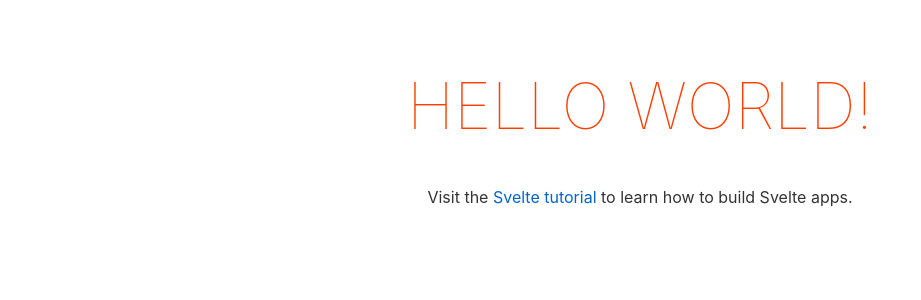
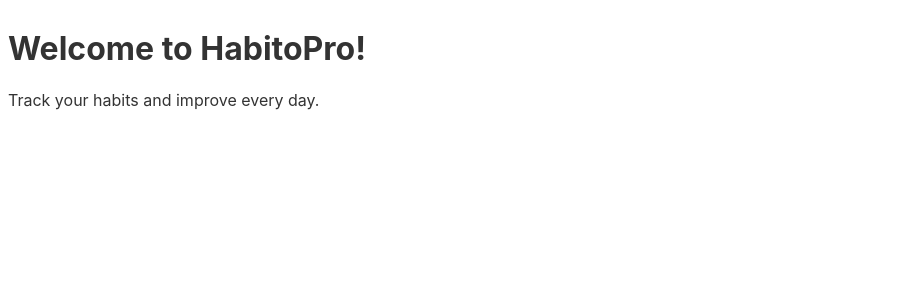
Before and after one commit to Frenxys/habito-pro, a Svelte app: page / in a window 1280 px wide. Shown: the top 300 px of the page, without its empty margins (0-921 px from the left). Built offline with nearby package versions, Linux system fonts and the light colour scheme.

Commit message:
Setup del progetto base

```diff
--- a/src/App.svelte
+++ b/src/App.svelte
@@ -1,30 +1,16 @@
 <script>
-	export let name;
+    import { Router, Route } from "svelte-routing";
+    import Home from "./routes/Home.svelte";
 </script>
 
-<main>
-	<h1>Hello {name}!</h1>
-	<p>Visit the <a href="https://svelte.dev/tutorial">Svelte tutorial</a> to learn how to build Svelte apps.</p>
-</main>
+<Router>
+    <Route path="/" component={Home} />
+</Router>
 
 <style>
-	main {
-		text-align: center;
-		padding: 1em;
-		max-width: 240px;
-		margin: 0 auto;
-	}
-
-	h1 {
-		color: #ff3e00;
-		text-transform: uppercase;
-		font-size: 4em;
-		font-weight: 100;
-	}
-
-	@media (min-width: 640px) {
-		main {
-			max-width: none;
-		}
-	}
+    body {
+        font-family: Arial, sans-serif;
+        margin: 0;
+        padding: 0;
+    }
 </style>
--- a/src/main.js
+++ b/src/main.js
@@ -1,10 +1,7 @@
 import App from './App.svelte';
 
 const app = new App({
-	target: document.body,
-	props: {
-		name: 'world'
-	}
+    target: document.body,
 });
 
 export default app;
--- /dev/null
+++ b/src/routes/Home.svelte
@@ -0,0 +1,8 @@
+<script>
+    export let name = "HabitoPro";
+</script>
+
+<main>
+    <h1>Welcome to {name}!</h1>
+    <p>Track your habits and improve every day.</p>
+</main>
```
